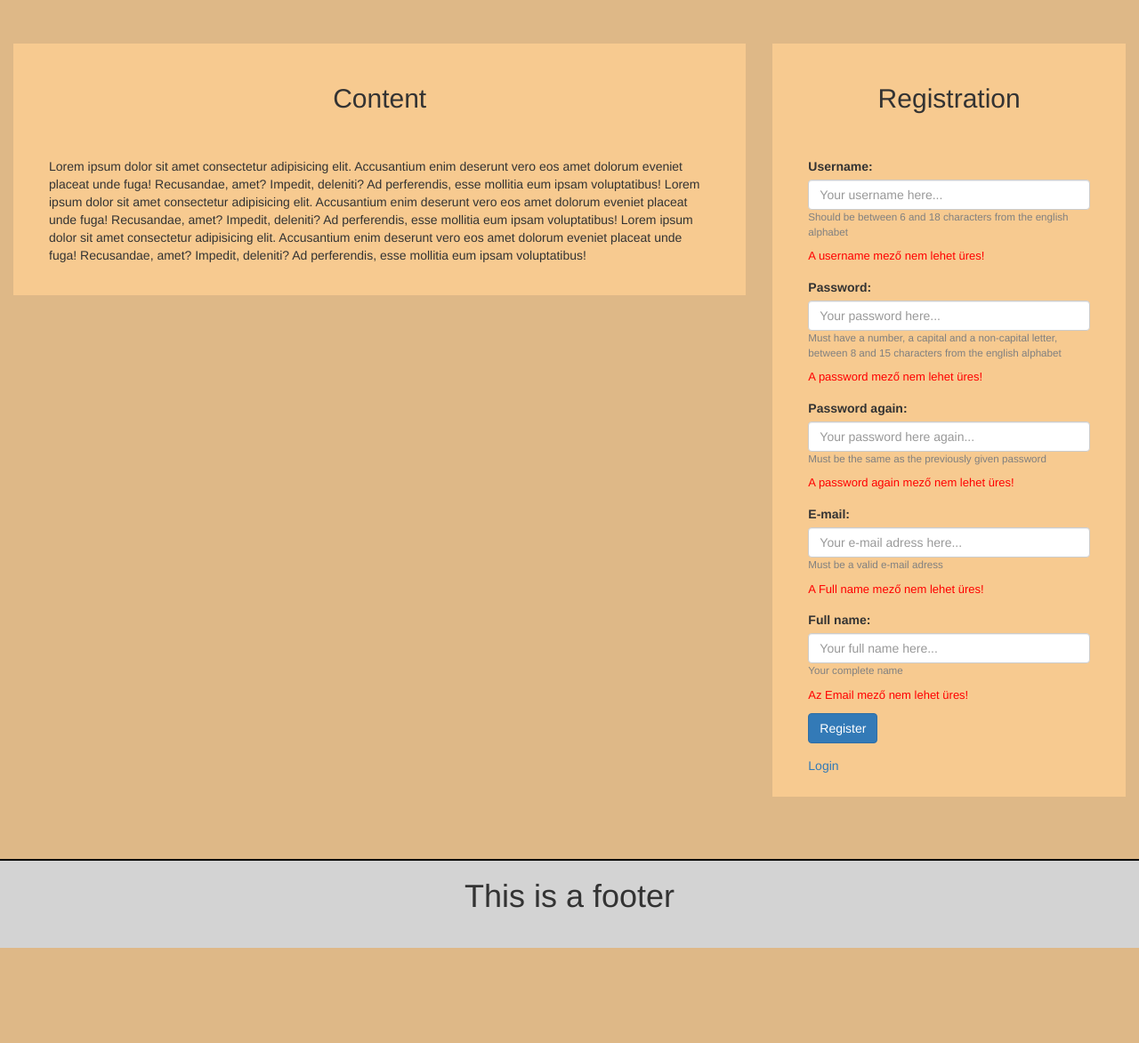
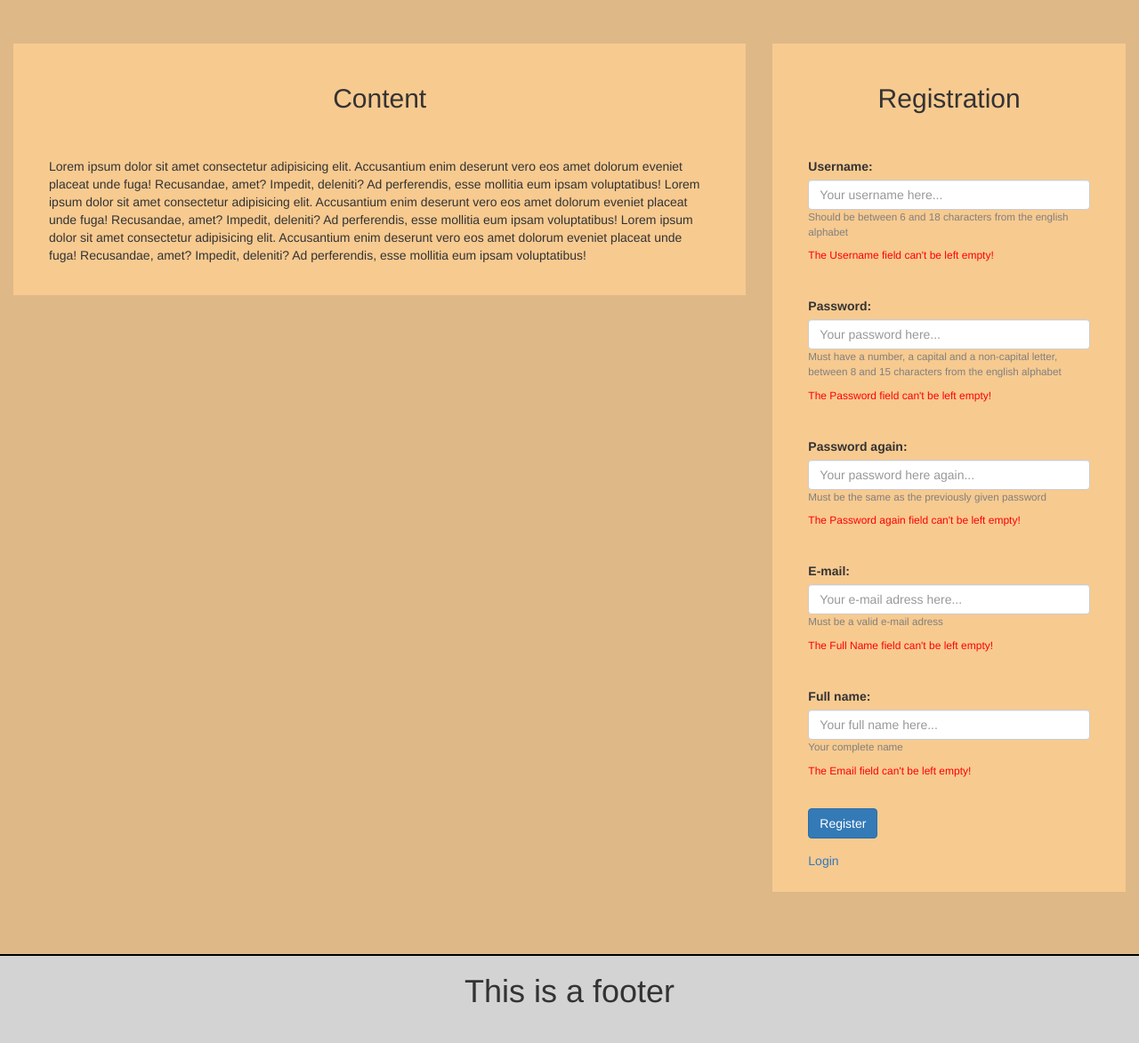
Before and after one commit to kirschadam/Gyak_web_adatb_1, a PHP site: page /index.php?id=reglap in a window 1280 px wide. Shown: the part 101-1274 px from the top of the page at 89% size. Before the commit the page ends 1167 px from the top, so only its background shows below. Run offline with PHP 8.4, Linux system fonts and the light colour scheme.

Commit message:
Add files via upload

```diff
--- a/Projekt1/classes.php
+++ b/Projekt1/classes.php
@@ -17,23 +17,27 @@
         function __construct($name, $password){
 
             if(empty($name)){
-                $this->uNameErr = "A username mező nem lehet üres!";
+                $this->uNameErr = "The Username field can't be left empty!";
             }
-            else if(!preg_match("/^[a-zA-Z0-9]*$/", $name)){
-                $this-> uNameErr = "Nem megfelelő formátum!";
+            else if(strlen($name) < 8){
+                $len = strlen($name);
+                $this->uNameErr = "Your password must not be shorter than 8 characters, your password is only $len characters long!";
+            }
+            else if(!preg_match("/^.*(?=.*[a-zA-Z]).*$/", $name)){
+                $this-> uNameErr = "Wrong format!";
             }
             else $this-> uNameErr = ""; $this->uName = $name;
 
 
             if(empty($password)){
-                $this->uPassErr = "A password mező nem lehet üres!";
+                $this->uPassErr = "The Password field can't be left empty!";
             }
-            else if(!preg_match("/^[a-zA-Z0-9]*$/", $password)){
-                $this-> uPassErr = "Nem megfelelő formátum!";
+            else if(!preg_match("/^.*(?=.*[a-z])(?=.*[A-Z])(?=.*\d).*$/", $password)){
+                $this-> uPassErr = "Wrong format!";
             }
             else if(strlen($password) < 8){
                 $len = strlen($password);
-                $this->uPassErr = "A jelszó nem lehet rövidebb mint 8 karakter, az ön jelszava csak $len karakter hosszú!";
+                $this->uPassErr = "Your password must not be shorter than 8 characters, your password is only $len characters long!";
             }
             else $this-> uPassErr = ""; $this->uPass = $password;
         }
@@ -53,47 +57,47 @@
     }
 
     class RegCheck extends Forms{
-        function __construct($name, $password, $passagain, $fullname, $email){
+        function __construct($name, $password, $passagain, $email, $fullname){
 
             if(empty($name)){
-                $this->uNameErr = "A username mező nem lehet üres!";
+                $this->uNameErr = "The Username field can't be left empty!";
             }
-            else if(!preg_match("/^[a-zA-Z0-9]*$/", $name) || strlen($name) < 5){
-                $this-> uNameErr = "Nem megfelelő formátum!";
+            else if(!preg_match("/^.*(?=.*[a-zA-Z]).*$/", $name) || strlen($name) < 5){
+                $this-> uNameErr = "Wrong format!";
             }
             else $this-> uNameErr = ""; $this->uName = $name;
 
 
             if(empty($password)){
-                $this->uPassErr = "A password mező nem lehet üres!";
+                $this->uPassErr = "The Password field can't be left empty!";
             }
-            else if(!preg_match("/^[a-zA-Z0-9]*$/", $password)){
-                $this-> uPassErr = "Nem megfelelő formátum!";
+            else if(!preg_match("/^.*(?=.*[a-z])(?=.*[A-Z])(?=.*\d).*$/", $password)){
+                $this-> uPassErr = "Wrong format!";
             }
             else if(strlen($password) < 8){
                 $len = strlen($password);
-                $this->uPassErr = "A jelszó nem lehet rövidebb mint 8 karakter, az ön jelszava csak $len karakter hosszú!";
+                $this->uPassErr = "Your password must not be shorter than 8 characters, your password is only $len characters long!";
             }
             else $this-> uPassErr = ""; $this->uPass = $password;
 
 
             if(empty($passagain)){
-                $this->uPassAgErr = "A password again mező nem lehet üres!";
+                $this->uPassAgErr = "The Password again field can't be left empty!";
             }
             else if($password != $passagain){
-                $this->uPassAgErr = "A jelszavak nem egyeznek!";
+                $this->uPassAgErr = "The passwords do not match!";
             }
             else $this->uPassAgErr = ""; $this->uPassAgain = $passagain;
 
 
             if(empty($fullname)){
-                $this->uFullErr = "A Full name mező nem lehet üres!";
+                $this->uFullErr = "The Full Name field can't be left empty!";
             }
             else $this->uFullErr = ""; $this->uFullname = $fullname;
 
 
             if(empty($email)){
-                $this->uEmailErr = "Az Email mező nem lehet üres!";
+                $this->uEmailErr = "The Email field can't be left empty!";
             }
             else $this->uEmailErr = ""; $this->uEmail = $email;
         }
@@ -103,6 +107,9 @@
         }
         function get_pass(){
             return $this->uPass;
+        }
+        function get_passag(){
+            return $this->uPassAgain;
         }
         function get_fullname(){
             return $this->uFullname;
--- a/Projekt1/index.php
+++ b/Projekt1/index.php
@@ -6,6 +6,7 @@
     <meta name="viewport" content="width=device-width, initial-scale=1.0">
     <link rel="stylesheet" href="https://maxcdn.bootstrapcdn.com/bootstrap/3.4.1/css/bootstrap.min.css">
     <link rel="stylesheet" href="style.css">
+    <script src="https://ajax.googleapis.com/ajax/libs/jquery/3.5.1/jquery.min.js"></script>
     <title>My Webpage</title>
 </head>
 <body class="body container">
@@ -30,11 +31,11 @@
                 <?php
                     if(isset($_GET['id']) && $_GET['id'] == 'reglap')
                     {
-                        include_once('reg.php');
+                        include('reg.php');
                     }
                     else
                     {
-                        include_once('login.php');
+                        include('login.php');
                     }
                 ?>
             </div>
--- a/Projekt1/reg.php
+++ b/Projekt1/reg.php
@@ -1,8 +1,15 @@
+<style>
+    .error_p{
+        color:red;
+        font-size: 12px;
+        min-height: 40px;
+    }
+</style>
 <?php
     include('classes.php');
-    if(isset($_POST['username']) && isset($_POST['password']) && isset($_POST['fullname']) && isset($_POST['email']) && isset($_POST['password again'])){
+    if(isset($_POST['username']) && isset($_POST['password']) && isset($_POST['fullname']) && isset($_POST['email']) && isset($_POST['passagain'])){
 
-        $log = new RegCheck($_POST['username'], $_POST['password'], $_POST['password again'], $_POST['fullname'], $_POST['email']);
+        $log = new RegCheck($_POST['username'], $_POST['password'], $_POST['passagain'], $_POST['email'], $_POST['fullname']);
     }
     else{
         $log = new RegCheck("", "", "", "", "");
@@ -10,43 +17,107 @@
 ?>
 
 <h2>Registration</h2>
-<form action=<?php echo $_SERVER['PHP_SELF'];?> method="POST">
+<form action=<?php echo $_SERVER['PHP_SELF'],"?id=reglap";?> method="POST">
     <div class="form-group">
         <label for="username">Username: </label>
-        <input type="text" name="username" class="form-control" placeholder="Your username here...">
+        <input type="text" name="username" class="form-control" placeholder="Your username here..." value="<?php echo $log->get_name();?>">
         <p class="comment">Should be between 6 and 18 characters from the english alphabet</p>
-        <p class="error_p"><?php echo $log->get_nameerr();?></p>
+        <p class="error_p" id="uerr"><?php echo $log->get_nameerr();?></p>
     </div>
     <div class="form-group">
         <label for="password">Password: </label>
-        <input type="password" name="password" class="form-control" placeholder="Your password here...">
+        <input type="password" name="password" class="form-control" placeholder="Your password here..." value="<?php echo $log->get_pass();?>">
         <p class="comment">Must have a number, a capital and a non-capital letter, between 8 and 15 characters from the english alphabet</p>
-    <p class="error_p"><?php echo $log->get_passerr();?></p>
+    <p class="error_p" id="perr"><?php echo $log->get_passerr();?></p>
     </div>
     <div class="form-group">
-        <label for="password again">Password again: </label>
-        <input type="password" name="password again" class="form-control" placeholder="Your password here again...">
+        <label for="passagain">Password again: </label>
+        <input type="password" name="passagain" class="form-control" placeholder="Your password here again..." value="<?php echo $log->get_passag();?>">
         <p class="comment">Must be the same as the previously given password</p>
-        <p class="error_p"><?php echo $log->get_passagerr();?></p>
+        <p class="error_p" id="paerr"><?php echo $log->get_passagerr();?></p>
     </div>
     <div class="form-group">
-        <label for="e-mail">E-mail: </label>
-        <input type="email" name="e-mail" class="form-control" placeholder="Your e-mail adress here...">
+        <label for="email">E-mail: </label>
+        <input type="email" name="email" class="form-control" placeholder="Your e-mail adress here..." value="<?php echo $log->get_email();?>">
         <p class="comment">Must be a valid e-mail adress</p>
-        <p class="error_p"><?php echo $log->get_fullerr();?></p>
+        <p class="error_p" id="emerr"><?php echo $log->get_fullerr();?></p>
     </div>
     <div>
         <label for="fullname">Full name: </label>
-        <input type="text" name="fullname" class="form-control" placeholder="Your full name here...">
+        <input type="text" name="fullname" class="form-control" placeholder="Your full name here..." value="<?php echo $log->get_fullname();?>">
         <p class="comment">Your complete name</p>
-        <p class="error_p"><?php echo $log->get_emailerr();?></p>
+        <p class="error_p" id="fnerr"><?php echo $log->get_emailerr();?></p>
     </div>
     <input type="submit" class="btn btn-primary" value="Register"><br>
     <a href="index.php?id=loglap">Login</a>
 </form>
-<style>
-    .error_p{
-    color:red;
-    font-size: small;
-    }
-</style>
+<script>
+    $(document).ready(function () {
+
+        $('input[name=username]').keyup(function () {
+
+            var regex = new RegExp(/^.*(?=.*[a-zA-Z]).*$/)
+
+            if($('input[name=username]').val().length = 0){
+                $("#uerr").html("The Username field can't be left empty!");
+            }
+            else if($('input[name=username]').val().length < 8){
+                $("#uerr").html("Your username must not be shorter than 8 characters, your password is only " + $('input[name=username]').val().length + " characters long!");
+            }
+            else if(!regex.test($('input[name=username]').val())){
+                $("#uerr").html("Wrong format!");
+            }
+            else{
+                $("#uerr").html("");
+            }
+        });
+
+        $('input[name=password]').keyup(function () {
+
+            var regex = new RegExp(/^.*(?=.*[a-z])(?=.*[A-Z])(?=.*\d).*$/);
+
+            if($('input[name=password]').val().length = 0){
+                $("#perr").html("The Password field can't be left empty!");
+            }
+            else if($('input[name=password]').val().length < 8){
+                $("#perr").html("Your password must not be shorter than 8 characters, your password is only " + $('input[name=password]').val().length + " characters long!");
+            }
+            else if(!regex.test($('input[name=password]').val())){
+                $("#perr").html("Wrong format!");
+            }
+            else{
+                $("#perr").html("");
+            }
+        });
+
+        $('input[name=passagain]').keyup(function () {
+            if($('input[name=passagain]').val().length == 0){
+                $("#paerr").html("The Password again field can't be left empty!");
+            }
+            else if($('input[name=password]').val() !== $('input[name=passagain]').val()){
+                $("#paerr").html("The passwords do not match!");
+            }
+            else{
+                $("#paerr").html("");
+            }
+        });
+
+        $('input[name=email]').keyup(function () {
+            if($('input[email]').val().length == 0){
+                $("#emerr").html("The E-mail again field can't be left empty!");
+            }
+            else{
+                $("#emerr").html("");
+            }
+        });
+
+        $('input[name=fullname]').keyup(function () {
+            if($('input[name=fullname]').val().length == 0){
+                $("#fnerr").html("The Full name again field can't be left empty!");
+            }
+            else{
+                $("#fnerr").html("");
+            }
+        });
+    });
+</script>
```
Also changed, not shown: Projekt1/login.php (+50 -9 lines), Projekt1/style.css (line endings or trailing spaces).
